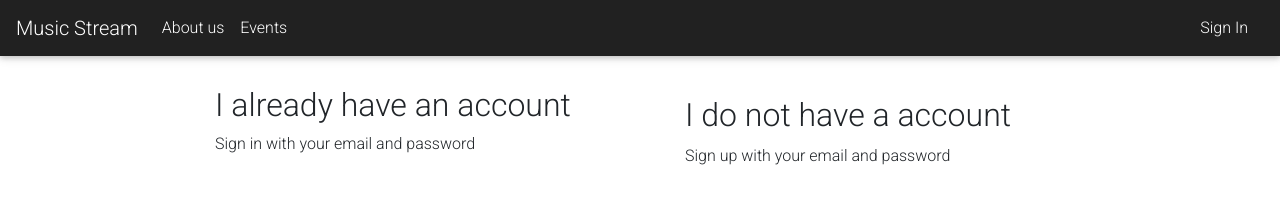
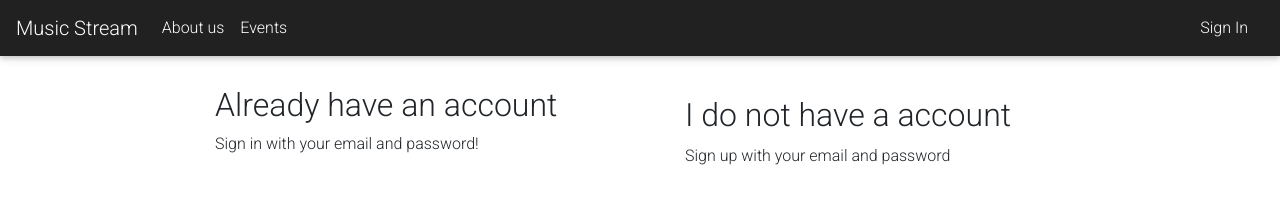
Before and after one commit to namitdoshi/music-streaming-react, a React (Create React App) app: page /signin in a window 1280 px wide. Shown: the top 206 px of the page. Built offline with nearby package versions, Linux system fonts and the light colour scheme; no server answers.

Commit message:
sign in text updated

```diff
--- a/src/components/signin/sign-in.component.jsx
+++ b/src/components/signin/sign-in.component.jsx
@@ -36,8 +36,8 @@ class SignIn extends React.Component{
   render(){
     return(
       <div className = 'sign-in'>
-        <h2>I already have an account</h2>
-        <span>Sign in with your email and password</span>
+        <h2>Already have an account</h2>
+        <span>Sign in with your email and password!</span>
 
         <form onSubmit = {this.handleSubmit}>
           <FormInput name = 'email' value = {this.state.email} label = 'email' handleChange = {this.handleChange} type="email" required/>
```
